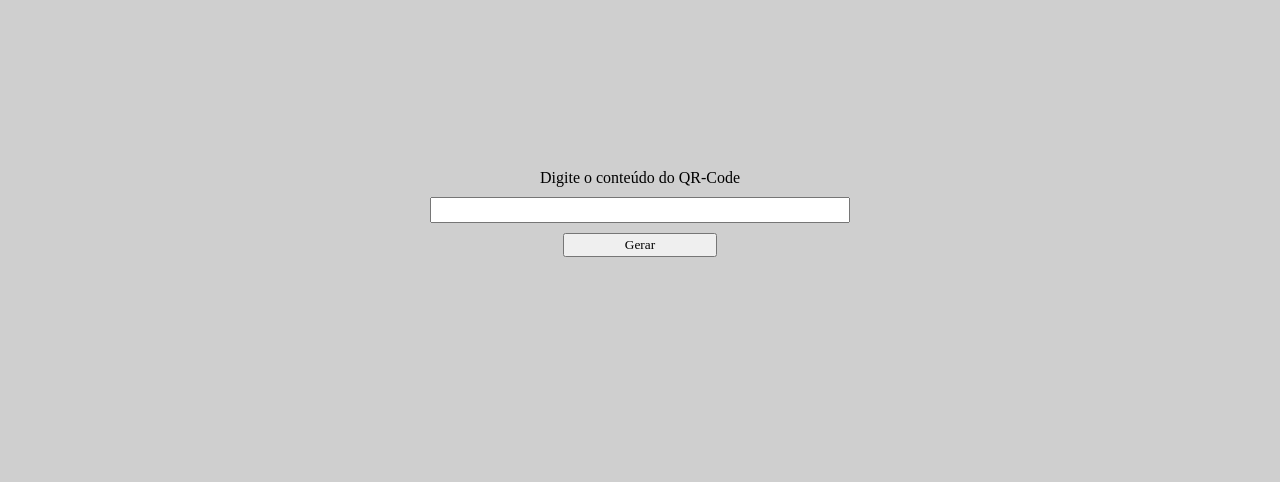
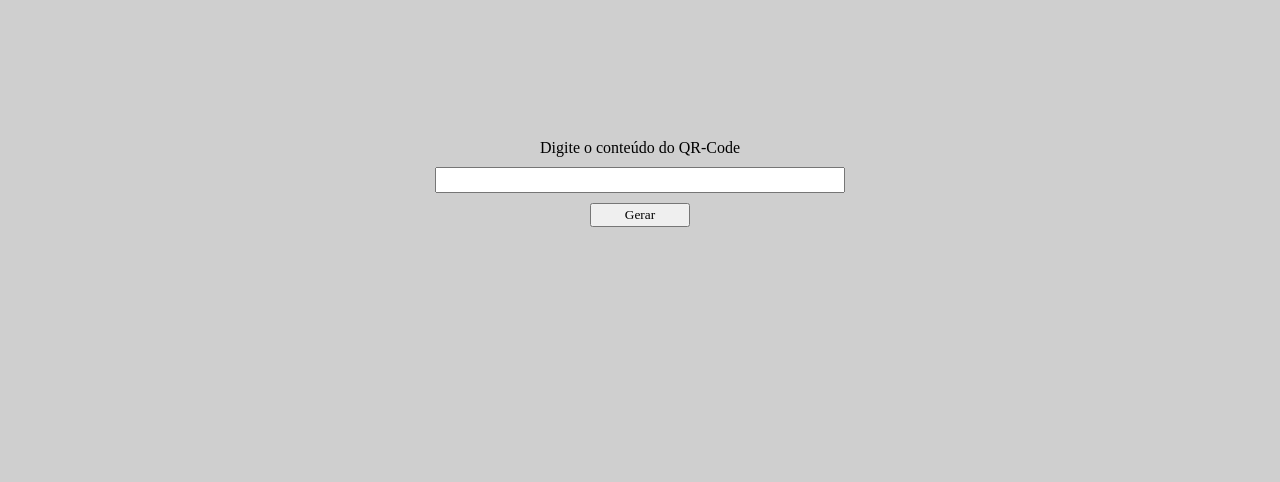
Before and after one commit to thisd92/qrCode, a website: page index.html in a window 1280 px wide. Shown: the part 232-714 px from the top of the page. Drawn offline with Linux system fonts and the light colour scheme; a web font is replaced by a local one.

Commit message:
css adjustments

```diff
--- a/css/style.css
+++ b/css/style.css
@@ -15,7 +15,7 @@ body{
     display: flex;
     flex-direction: column;
     align-items: center;
-    margin-top: 180px;
+    margin-top: 150px;
 }
 
 .title{
@@ -33,7 +33,9 @@ body{
 .control-input{
     display: flex;
     flex-direction: column;
-    width: 40%;
+    width: 50%;
+    min-width: 250px;
+    max-width: 500px;
     align-items: center;
 }
 
@@ -44,7 +46,7 @@ body{
 }
 
 #btn-generate{
-    width: 30%;
+    width: 100px;
     padding: 2px;
 }
 
```
Also changed, not shown: img/thumbQRCODE.JPG (added).
